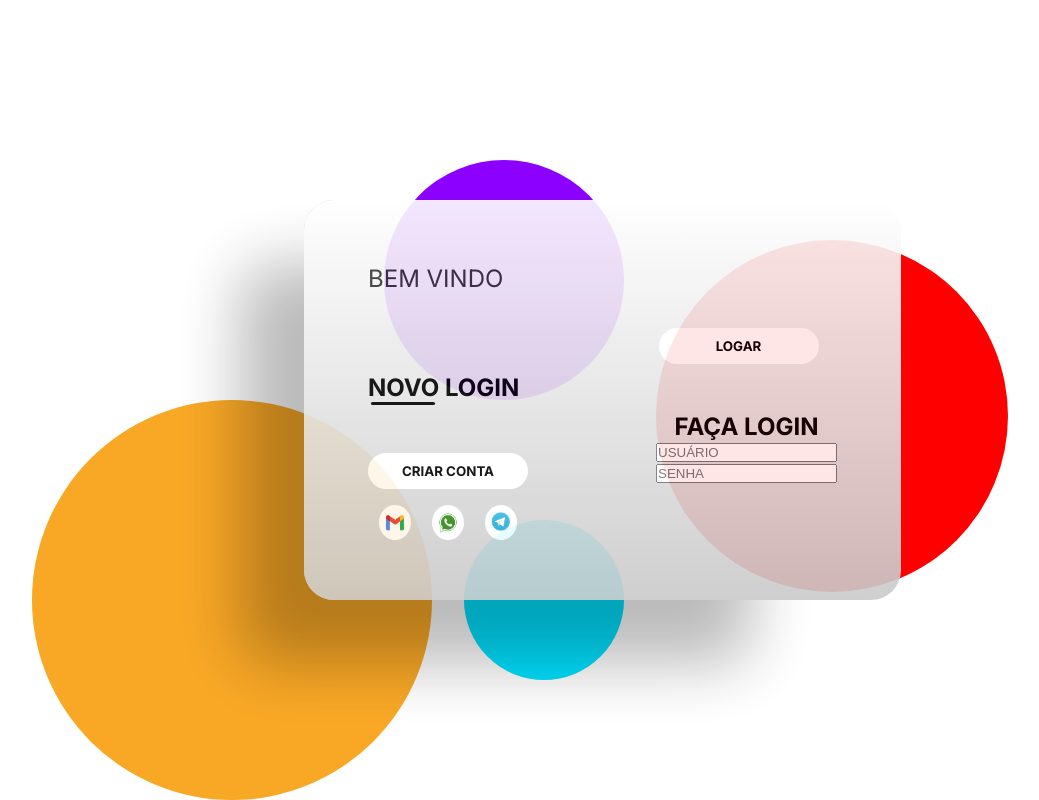
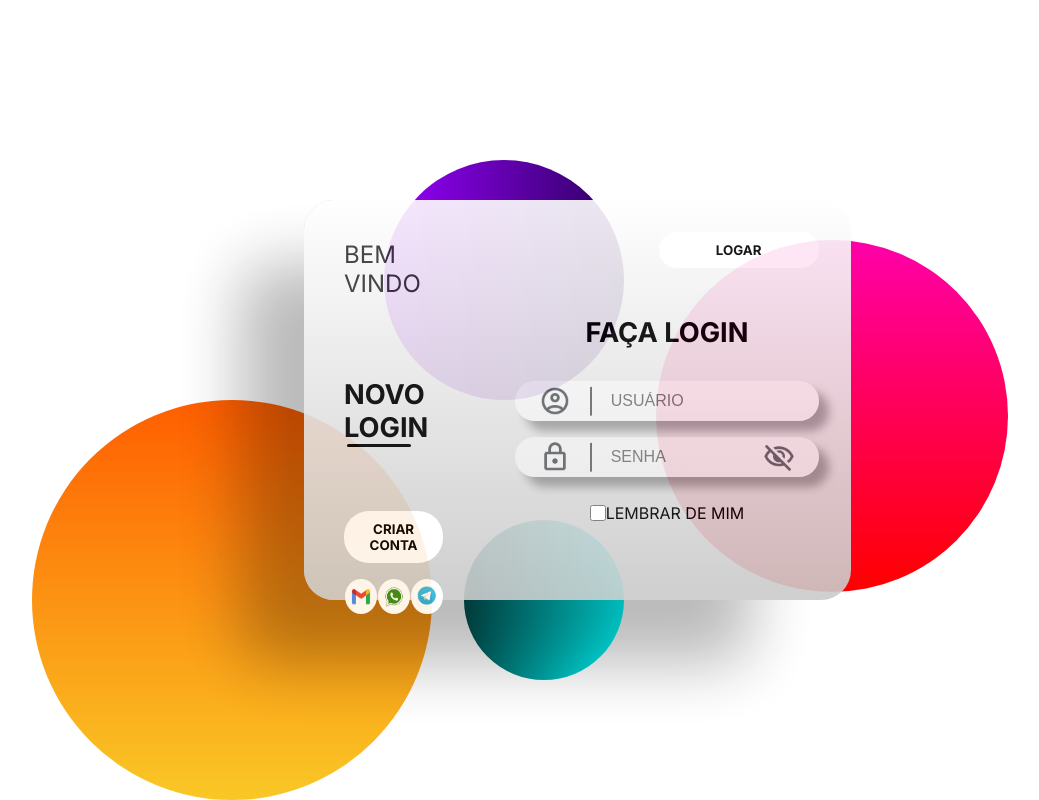
Before and after one commit to 4yob/atividade08-edu, a plain HTML site: page index.html in a window 1280 px wide. Shown: the whole page, without its empty margins (80-1119 px from the left). Drawn offline with Linux system fonts and the light colour scheme.

Commit message:
refactor: adjust article and inputs structure

```diff
--- a/index.css
+++ b/index.css
@@ -31,15 +31,15 @@ body {
 }
 
 .orange {
-    background-color: #f9a826;
     width: 25rem;
     height: 25rem;
     top: 50%;
     right: 60%;
+    background: linear-gradient(to top, #f9c826, #ff5e00);
 }
 
 .red {
-    background-color: red;
+    background: linear-gradient(to top, #ff0000, #ff00aa);
     width: 22rem;
     height: 22rem;
     top: 30%;
@@ -47,7 +47,7 @@ body {
 }
 
 .purple {
-    background-color: rgb(140, 0, 255);
+    background: linear-gradient(to right, #9900ff, #2c005f);
     width: 15rem;
     height: 15rem;
     top: 20%;
@@ -55,7 +55,7 @@ body {
 }
 
 .cyan {
-    background-color: rgb(0, 225, 255);
+    background: linear-gradient(to left, rgb(0, 255, 255), rgb(0, 80, 80));
     width: 10rem;
     height: 10rem;
     top: 65%;
@@ -76,13 +76,14 @@ body {
 .aside {
     display: flex;
     flex-direction: column;
-    padding: 4rem;
+    width: 35%;
+    padding: 2.5rem;
     background: linear-gradient(to bottom, #ffffff 0%, rgb(202, 202, 202) 100%);
     border-top-left-radius: 30px;
     border-bottom-left-radius: 30px;
 }
 
-.login-line {
+.title-aside {
     margin-top: 5rem;
 }
 
@@ -93,7 +94,7 @@ p {
 }
 
 h1 {
-    font-size: 1.5rem;
+    font-size: 1.7rem;
     font-weight: 700;
 }
 
@@ -110,6 +111,11 @@ h1 {
     border: none;
 }
 
+.button-aside {
+    display: flex;
+    margin: 4rem 0 0 0;
+}
+
 button {
     background-color: #ffffff;
     border: none;
@@ -118,7 +124,6 @@ button {
     width: 10rem;
     font-weight: 700;
     font-family: 'Inter', sans-serif;
-    margin-top: 3rem;
 }
 
 .icons {
@@ -145,9 +150,8 @@ button {
 .article {
     display: flex;
     flex-direction: column;
-    align-items: center;
-    padding: 4rem;
-    background: linear-gradient(to bottom, #ffffff 0%, rgb(202, 202, 202) 100%);
+    padding: 2rem;
+    background: linear-gradient(to bottom, #ffff 0%, rgb(202, 202, 202) 100%);
     width: 75%;
     border-top-right-radius: 30px;
     border-bottom-right-radius: 30px;
@@ -155,8 +159,9 @@ button {
 
 .button-article {
     display: flex;
-    align-items: end;
-    margin: 1rem 1rem 3rem 0;
+    flex-direction: row;
+    justify-content: end;
+    margin: 0 0 3rem 0;
 }
 
 .title {
@@ -164,7 +169,73 @@ button {
     justify-content: center;
 }
 
-form {
+.login {
     display: flex;
     flex-direction: column;
 }
+
+.inputs {
+    display: flex;
+    flex-direction: column;
+    align-items: center;
+    margin-top: 2rem;
+    gap: 1rem;
+}
+
+input {
+    text-align: justify;
+    height: 2.5rem;
+    width: 13rem;
+    border: none;
+    background-color: #ffffff00;
+    outline: none;
+}
+
+input::placeholder {
+    font-size: 1rem;
+}
+
+.inputs img {
+    width: 2rem;
+}
+
+.img {
+    display: flex;
+    margin: 0 0 0 1.5rem;
+}
+
+.img1 {
+    display: flex;
+    margin: 0 1.5rem 0 0;
+}
+
+.input1, .input2 {
+    display: flex;
+    flex-direction: row;
+    justify-content: space-between;
+    align-items: center;
+    background-color: #ffffff77;
+    border-radius: 50px;
+    box-shadow: 10px 10px 10px rgba(0, 0, 0, 0.3);
+}
+
+.input2 input{
+    width: 9.5rem;
+}
+
+.input-p {
+    font-size: 1.5rem;
+    font-weight: 300;
+    margin: 0 1rem 0 1rem;
+}
+
+.checkbox {
+    display: flex;
+    flex-direction: row;
+    justify-content: center;
+    align-items: center;
+}
+
+.checkbox input {
+    width: 1rem;
+}
--- a/index.html
+++ b/index.html
@@ -1,11 +1,13 @@
 <!DOCTYPE html>
 <html lang="pt-BR">
+
 <head>
     <meta charset="UTF-8">
     <meta name="viewport" content="width=device-width, initial-scale=1.0">
     <title>Atividade 08</title>
     <link rel="stylesheet" href="index.css">
 </head>
+
 <body>
     <div class="background-circle">
         <div class="circle orange"></div>
@@ -17,13 +19,15 @@
     <section class="block">
         <aside class="aside">
             <P>BEM VINDO</P>
-            <article class="login-line">
+            <article class="title-aside">
                 <h1>NOVO LOGIN</h1>
                 <article class="article-line">
                     <hr class="line">
                 </article>
             </article>
-            <button>CRIAR CONTA</button>
+            <article class="button-aside">
+                <button>CRIAR CONTA</button>
+            </article>
             <article class="icons">
                 <div class="icon">
                     <img src="img/gmail.png" alt="GMAIL">
@@ -40,16 +44,36 @@
             <article class="button-article">
                 <button>LOGAR</button>
             </article>
-            <article class="title">
-                <h1>FAÇA LOGIN</h1>
+            <article class="login">
+                <article class="title">
+                    <h1>FAÇA LOGIN</h1>
+                </article>
+                <article class="inputs">
+                    <article class="input1">
+                        <article class="img">
+                            <img src="img/user.png" alt="user">
+                        </article>
+                        <p class="input-p">|</p>
+                        <input type="text" placeholder="USUÁRIO">
+                    </article>
+                    <article class="input2">
+                        <article class="img">
+                            <img src="img/password.png" alt="password">
+                        </article>
+                        <p class="input-p">|</p>
+                        <input type="password" placeholder="SENHA">
+                        <article class="img1">
+                            <img src="img/hidden.png" alt="eye">
+                        </article>
+                    </article>
+                    <article class="checkbox">
+                        <input type="checkbox" id="checkbox">
+                        <label for="checkbox">LEMBRAR DE MIM</label>
+                    </article>
+                </article>
             </article>
-                <label class="label">
-                    <input type="text" placeholder="USUÁRIO">
-                </label>
-                <label class="label">
-                    <input type="password" placeholder="SENHA">
-                </label>
         </section>
     </section>
 </body>
+
 </html>
```
Also changed, not shown: img/hidden.png (added), img/password.png (added), img/user.png (added).
